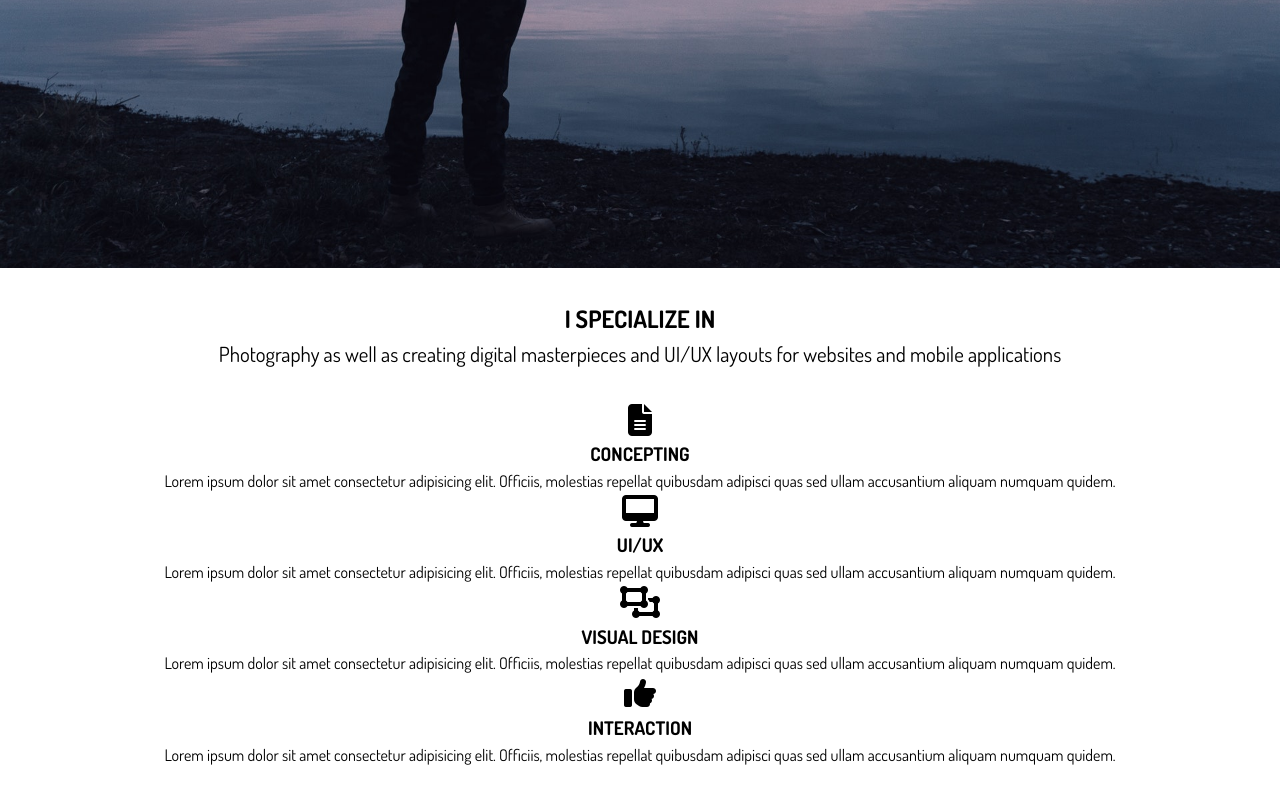
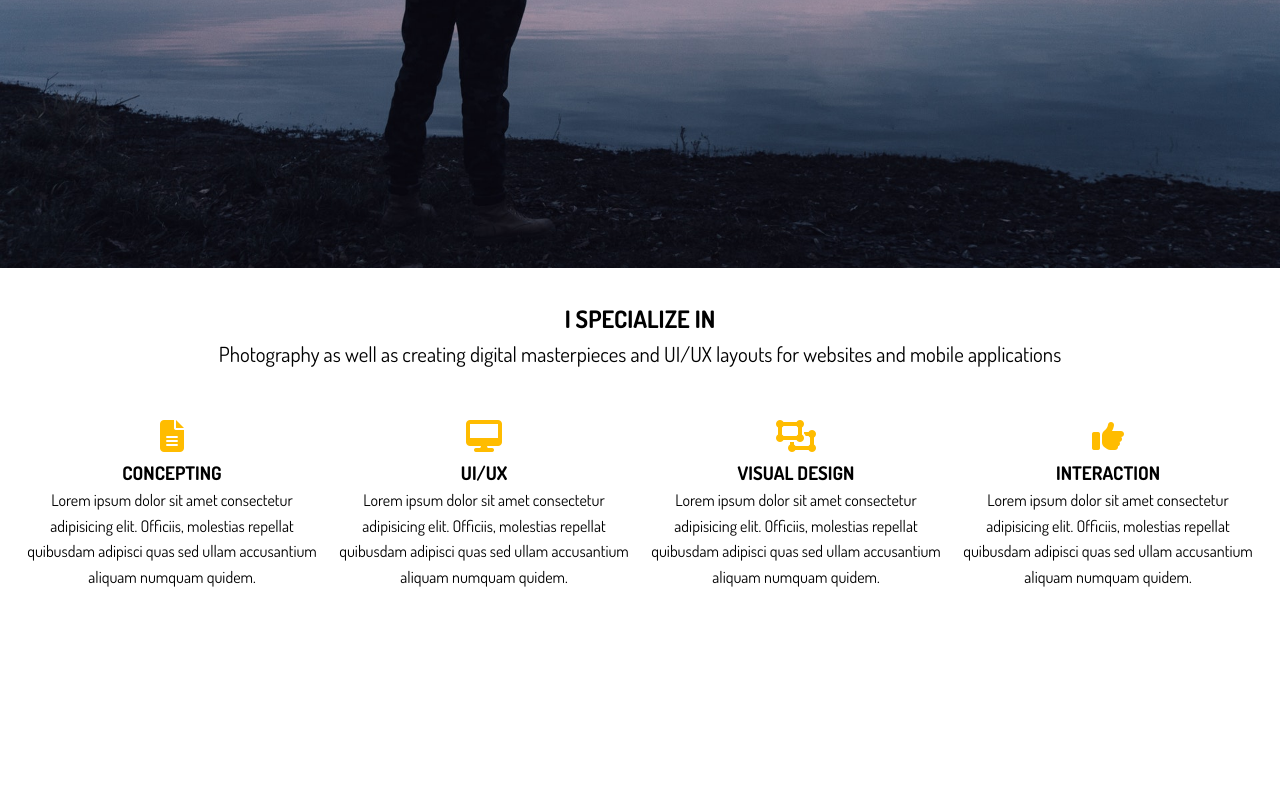
Before and after one commit to kom42ec/sass-portfolio-site, a plain HTML site: page index.html in a window 1280 px wide. Shown: the part 532-1332 px from the top of the page. After the commit the page ends 1154 px from the top, so only its background shows below. Drawn offline with Linux system fonts and the light colour scheme.

Commit message:
specials section styled

```diff
--- a/css/main.css
+++ b/css/main.css
@@ -120,3 +120,12 @@ img {
     #header-home .header-content h1 {
       font-size: 4rem;
       line-height: 1.2; }
+
+#home-a .specials {
+  margin-top: 3rem;
+  display: grid;
+  grid-gap: 1rem;
+  grid-template-columns: repeat(4, 1fr); }
+  #home-a .specials .fas {
+    color: #ffbc00;
+    padding-bottom: 0.4rem; }
```
